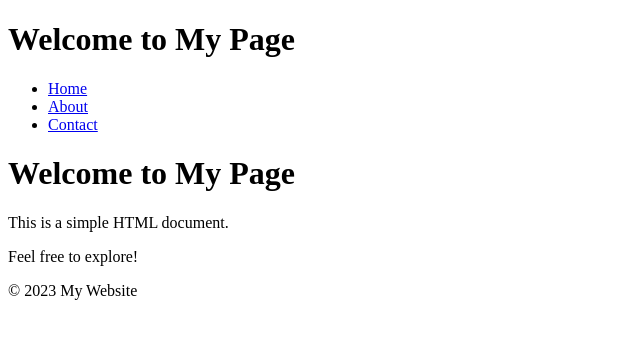
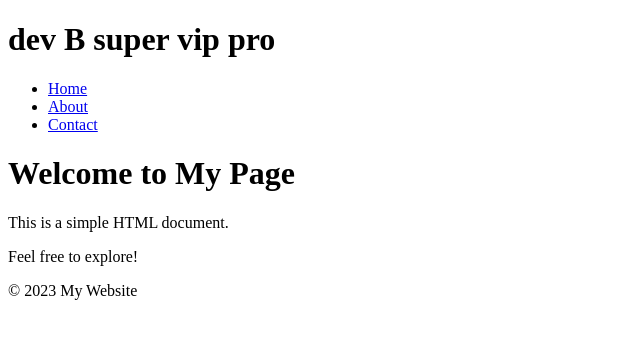
Before and after one commit to docongdanh9502/buoi20github, a plain HTML site: page index.html in a window 1280 px wide. Shown: the whole page, without its empty margins (0-640 px from the left). Drawn offline with Linux system fonts and the light colour scheme.

Commit message:
thay doi tieu de

```diff
--- a/index.html
+++ b/index.html
@@ -6,7 +6,7 @@
     <title>Document</title>
 </head>
 <header>
-    <h1>Welcome to My Page</h1>
+    <h1>dev B super vip pro</h1>
         <ul>
             <li><a href="#home">Home</a></li>
             <li><a href="#about">About</a></li>
```
